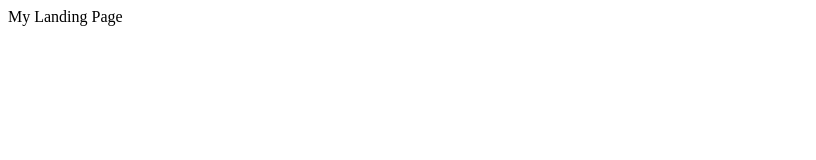
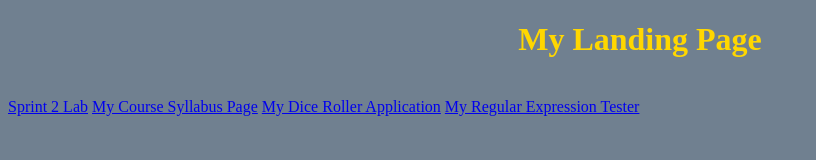
Before and after one commit to Kskulski/kskulski-landing-page, a plain HTML site: page index.html in a window 1280 px wide. Shown: the whole page, without its empty margins (0-816 px from the left). Drawn offline with Linux system fonts and the light colour scheme.

Commit message:
adding links

```diff
--- a/index.html
+++ b/index.html
@@ -1,9 +1,14 @@
-<!doctype html>
+<!DOCTYPE html>
 <html lang="en">
 <head>
-	<title>landing page</title>
+	<meta charset="UTF-8">
+	<title>Kevin Skulski's Landing Page</title>
 </head>
-<body>
-	My Landing Page
+<body style="background-color: slategray;">
+	<h1 style="color: gold; text-align: center;">My Landing Page</h1></hr></br>
+	<a href="https://lewisuniversity.blackboard.com/ultra/courses/_180085_1/outline/assessment/_4079114_1/overview?courseId=_180085_1" target="_blank">Sprint 2 Lab</a>
+	<a href="https://kskulski-syllabus.azurewebsites.net">My Course Syllabus Page</a>
+	<a href="https://kskulski-dice-roller.azurewebsites.net">My Dice Roller Application</a>
+	<a href="RegExpTester.html">My Regular Expression Tester</a>
 </body>
 </html>
```
